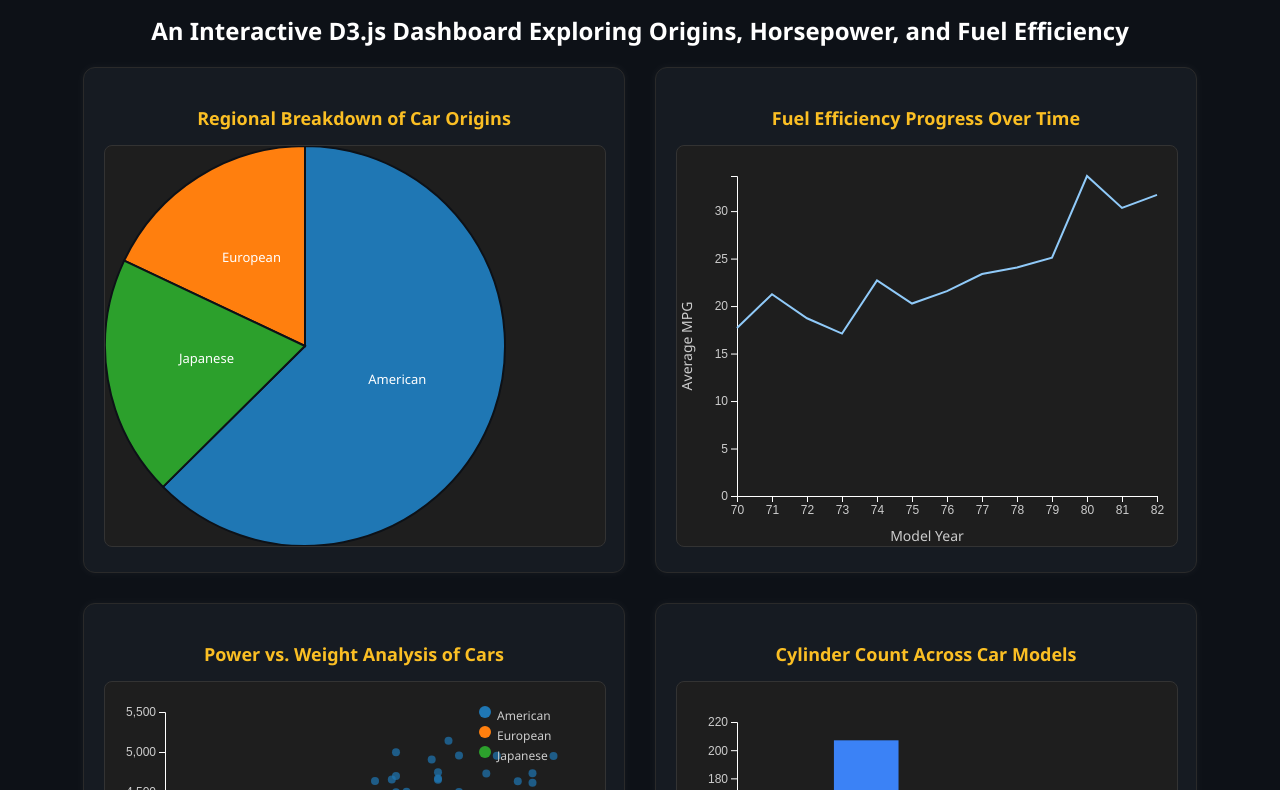
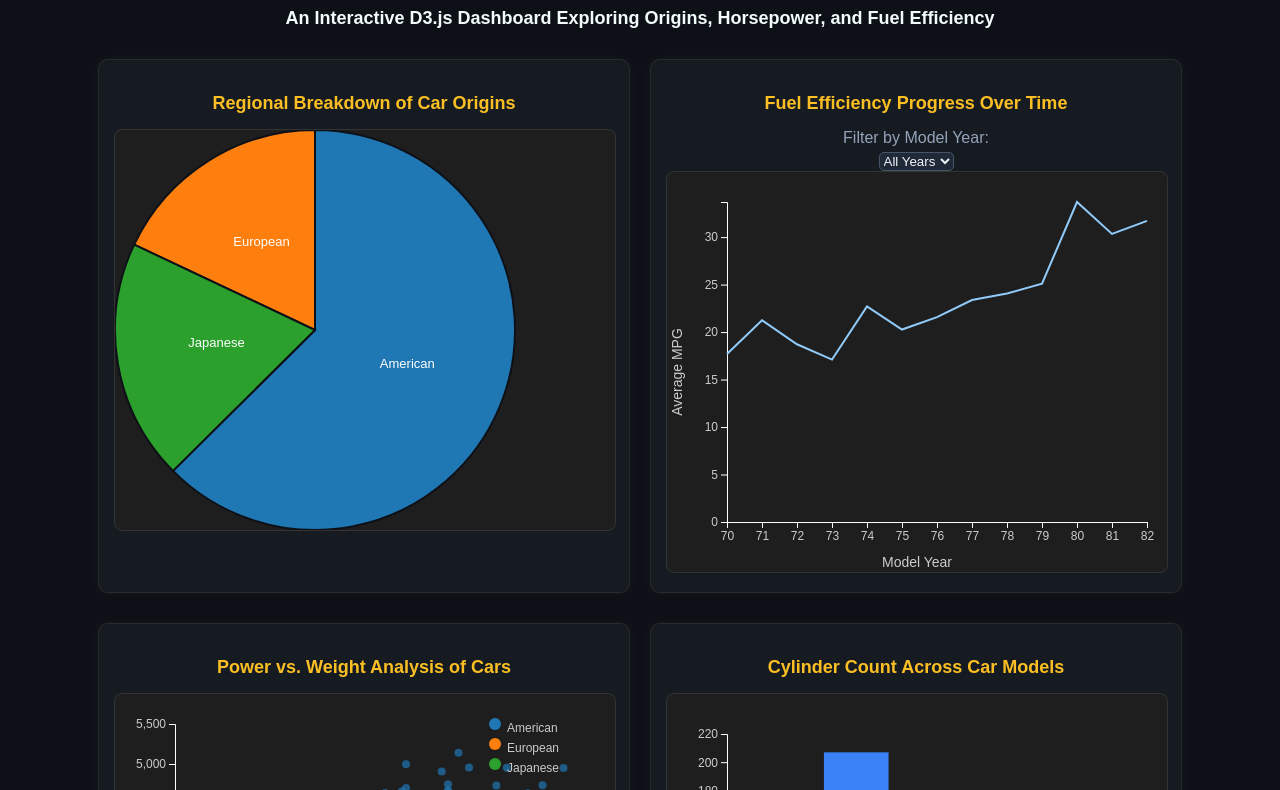
Before and after one commit to RAMYA1801/information_project3, a plain HTML site: page dashboard.html in a window 1280 px wide. Shown: the part 100-890 px from the top of the page. Drawn offline with nearby package versions, Linux system fonts and the light colour scheme.

Commit message:
Update dashboard.html

```diff
--- a/dashboard.html
+++ b/dashboard.html
@@ -6,41 +6,100 @@
   <link rel="stylesheet" href="styles.css">
   <script src="https://d3js.org/d3.v7.min.js"></script>
   <script src="dashboard.js" defer></script>
+  <style>
+    body {
+      background-color: #0d1117;
+      color: #ffffff;
+      font-family: sans-serif;
+      padding: 20px;
+    }
+
+    h1.main-title {
+      text-align: center;
+      font-size: 32px;
+      color: #81a8de;
+    }
+
+    h2.sub-title {
+      text-align: center;
+      font-size: 18px;
+      color: #f1fcfb;
+      margin-bottom: 30px;
+    }
+
+    .top-row, .bottom-row {
+      display: flex;
+      flex-wrap: wrap;
+      justify-content: center;
+      gap: 20px;
+    }
+
+    .chart-card {
+      background-color: #161b22;
+      padding: 15px;
+      border-radius: 10px;
+      box-shadow: 0 0 10px rgba(255, 255, 255, 0.05);
+    }
+
+    h3 {
+      color: #e2e8f0;
+      text-align: center;
+      margin-bottom: 10px;
+    }
+
+    select {
+      background-color: #1f2937;
+      color: #f1f5f9;
+      border: 1px solid #475569;
+      border-radius: 5px;
+    }
+
+    label {
+      display: block;
+      margin-bottom: 5px;
+      color: #94a3b8;
+    }
+  </style>
 </head>
 <body>
   <h1 class="main-title">Driving Analytics: Unveiling Car Trends</h1>
   <h2 class="sub-title">An Interactive D3.js Dashboard Exploring Origins, Horsepower, and Fuel Efficiency</h2>
 
+  <!-- Reset Button -->
   <button id="resetButton" style="margin: 20px; padding: 10px 20px; background-color: #f97316; color: white; border: none; border-radius: 6px; font-size: 16px; cursor: pointer; display: none;">
-    Reset to All Regions
+    Reset to All Data
   </button>
 
-
+  <!-- Top Row -->
   <div class="top-row">
     <div class="chart-card">
       <h3>Regional Breakdown of Car Origins</h3>
-      <svg id="pieChart"></svg>
+      <svg id="pieChart" width="400" height="400"></svg>
     </div>
     <div class="chart-card">
       <h3>Fuel Efficiency Progress Over Time</h3>
-      <svg id="lineChart"></svg>
+      <label for="yearDropdown">Filter by Model Year:</label>
+      <select id="yearDropdown">
+        <option value="all">All Years</option>
+      </select>
+      <svg id="lineChart" width="500" height="400"></svg>
     </div>
   </div>
 
+  <!-- Bottom Row -->
   <div class="bottom-row">
     <div class="chart-card">
       <h3>Power vs. Weight Analysis of Cars</h3>
-      <svg id="scatterChart"></svg>
+      <svg id="scatterChart" width="500" height="400"></svg>
     </div>
     <div class="chart-card">
       <h3>Cylinder Count Across Car Models</h3>
-      <svg id="barChart"></svg>
+      <svg id="barChart" width="500" height="400"></svg>
     </div>
     <div class="chart-card">
       <h3>Average MPG by Model Year and Region</h3>
-      <svg id="heatmapChart"></svg>
+      <svg id="heatmapChart" width="500" height="400"></svg>
     </div>
   </div>
-
 </body>
 </html>
```
